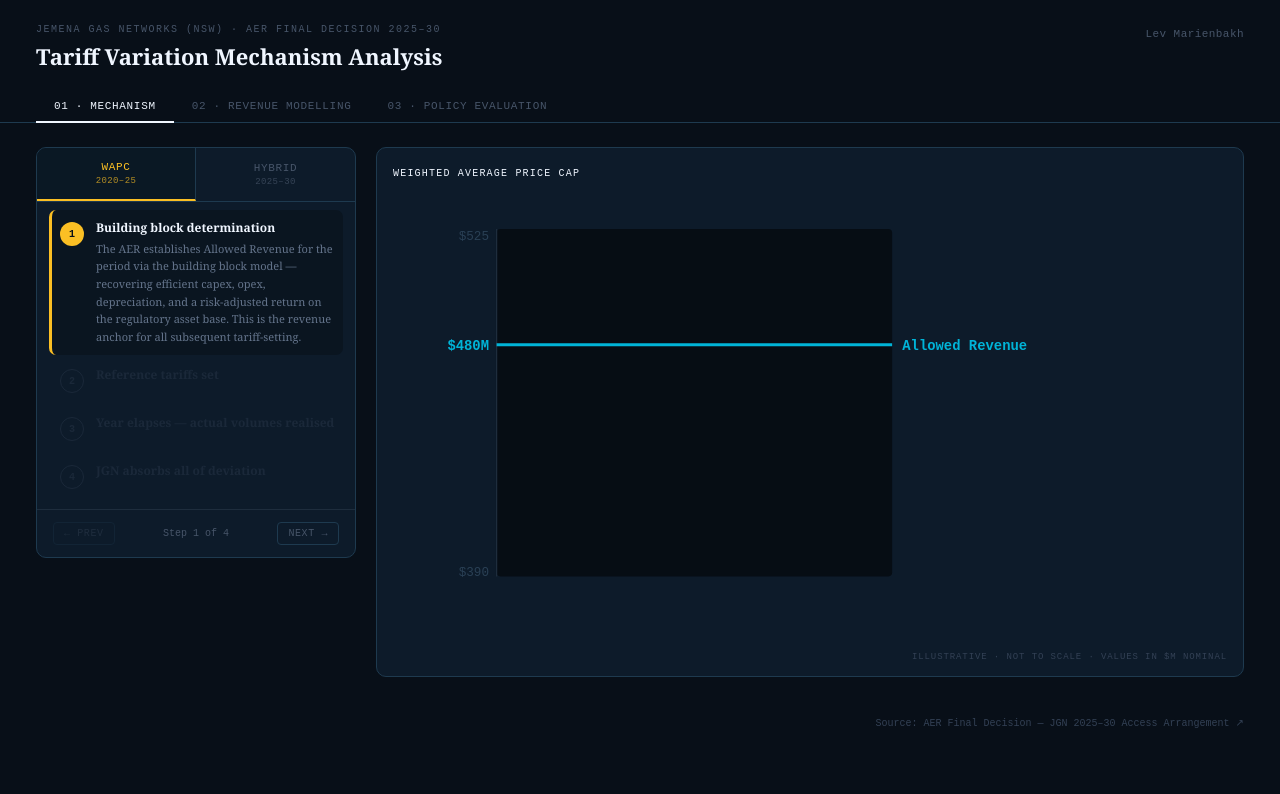
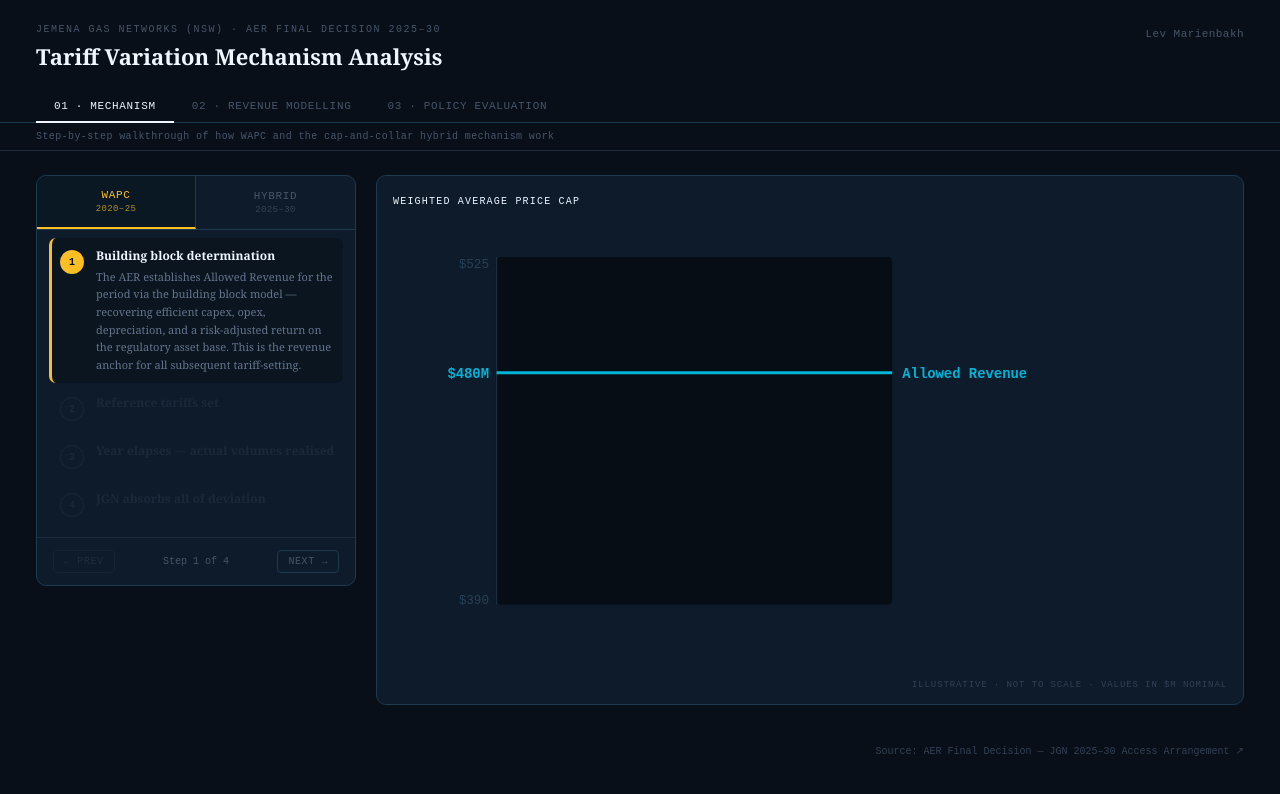
Before and after one commit to lev-m-k/jgn-tariff-analysis, a plain HTML site: page index.html in a window 1280 px wide. Both pictures are taken after a click on the button "01 · MECHANISM". Drawn offline with Linux system fonts and the light colour scheme.

Commit message:
Added tab subheadings explaining purpose for clarity.

```diff
--- a/index.html
+++ b/index.html
@@ -144,6 +144,7 @@ tfoot td{background:#080f18;font-weight:700;font-size:12px}
   <button class="tab-btn" onclick="switchTab('modelling',this)">02 · Revenue Modelling</button>
   <button class="tab-btn" onclick="switchTab('policy',this)">03 · Policy Evaluation</button>
 </div>
+<div id="tab-info" style="padding:8px 36px;font-family:'Courier New',monospace;font-size:10px;color:#475569;letter-spacing:.04em;border-bottom:1px solid #1e2d3d">Step-by-step walkthrough of how WAPC and the cap-and-collar hybrid mechanism work</div>
 
 <!-- ══════ TAB 1 · MECHANISM ══════ -->
 <div class="tab-panel active" id="tab-mechanism">
@@ -323,6 +324,12 @@ function switchTab(id, btn) {
   document.querySelectorAll('.tab-btn').forEach(function(b){b.classList.remove('active');});
   document.getElementById('tab-'+id).classList.add('active');
   btn.classList.add('active');
+  var info = document.getElementById('tab-info');
+  if (info) info.textContent = {
+    mechanism: 'Step-by-step walkthrough of how WAPC and the cap-and-collar hybrid mechanism work',
+    modelling:  'Adjust revenue assumptions and see true-up outcomes under the hybrid mechanism',
+    policy:     'Analysis of the hybrid against each limb of the National Gas Objective'
+  }[id] || '';
   if (id === 'modelling') render();
   if (id === 'policy' && !policyBuilt) buildPolicy();
 }
```
